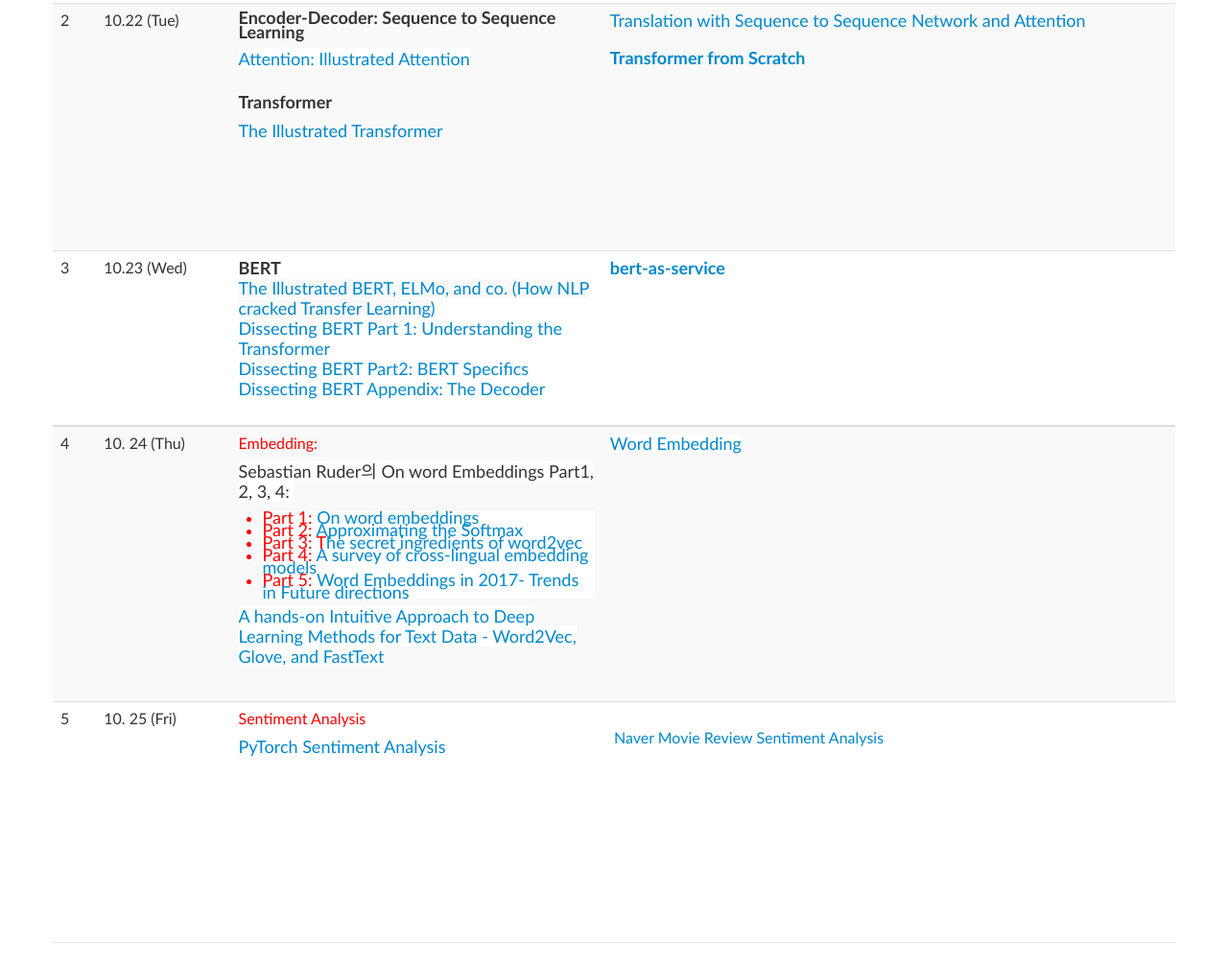
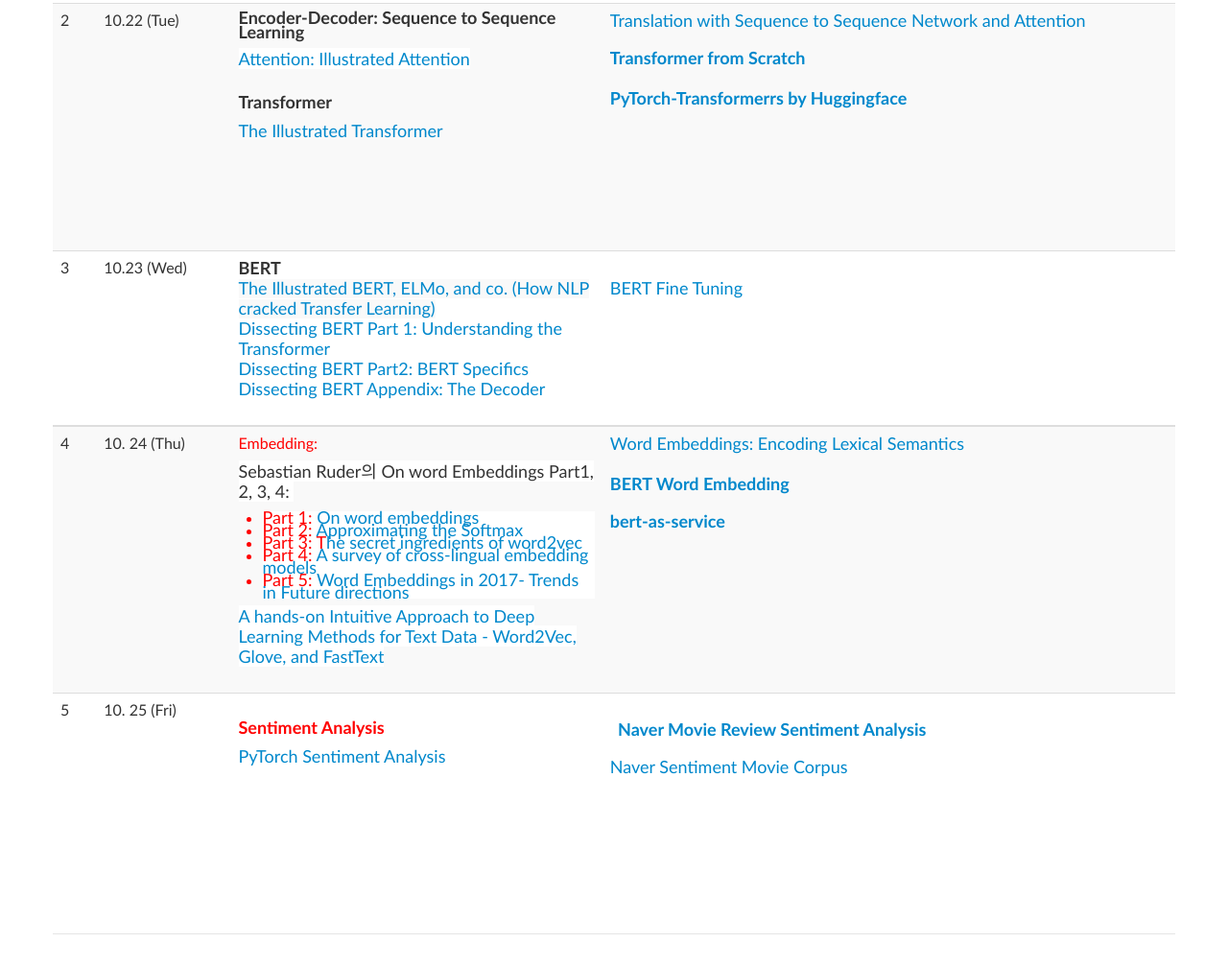
Before and after one commit to hpshin/BigDataCampNLP, a plain HTML site: page index.html in a window 1280 px wide. Shown: the part 1578-2585 px from the top of the page at 96% size. Drawn offline with Linux system fonts and the light colour scheme.

Commit message:
notebook files added and modified index

```diff
--- a/index.html
+++ b/index.html
@@ -3,7 +3,7 @@
   <head>
     <meta content="IE=11.0000" http-equiv="X-UA-Compatible">
     <meta charset="utf-8">
-    <title>UDSL</title>
+    <title>Big Camp: Natural Language Processing</title>
     <meta name="author" content="Hyopil Shin">
     <!-- Le HTML5 shim, for IE6-8 support of HTML elements -->
     <!--[if lt IE 9]>
@@ -215,6 +215,8 @@ href="https://towardsdatascience.com/getting-started-with-google-colab-f2fff97f5
 
 
 
+
+
                         Started with Google CoLab</font></font></a></li>
               </ul>
             </ul>
@@ -303,6 +305,8 @@ href="https://towardsdatascience.com/machine-learning-basics-part-1-a36d38c7916"
 
 
 
+
+
                             Learning -Basics</font></font></a></li>
                     <li style="line-height: 18px;"><font size="+1"><font
                           face="Trebuchet MS"><a
@@ -343,6 +347,8 @@ href="https://medium.com/@ageitgey/natural-language-processing-is-fun-9a0bff3785
                               href="data/PyTorchAll.ipynb">PyTorch All</a></b></font></font></li>
                     <li><font size="+1"><font face="Trebuchet MS"><b><a
 href="data/DeepLearningForNaturalLanguageProcessingWithPytorch.ipynb">Deep
+
+
 
 
                               Learning For Natural Language Processing
@@ -421,7 +427,17 @@ href="https://pytorch.org/tutorials/intermediate/seq2seq_translation_tutorial.ht
 href="file:///Users/deeplearning/OneDrive/cl_course/udsNLP/data/transformer_from_scratch.ipynb">Transformer
 
 
-                        from Scratch</a></b></font></td>
+
+
+                        from Scratch</a><br>
+                      <br>
+                    </b></font><a
+                    href="https://github.com/huggingface/transformers"><font
+                      size="+1"><font face="Trebuchet MS"><b>PyTorch-Transformerrs
+                          by Huggingface </b></font></font></a><font
+                    face="Trebuchet MS" size="+1"><br>
+                  </font><br>
+                </td>
               </tr>
               <tr>
                 <td class="s2" width="23" height="97"><font
@@ -461,8 +477,24 @@ href="https://medium.com/dissecting-bert/dissecting-bert-appendix-the-decoder-3b
                   <br>
                 </td>
                 <td class="s4" width="499" height="97"><font
-                    face="Trebuchet MS" size="+1"><b><a
-                        href="https://github.com/hanxiao/bert-as-service">bert-as-service</a><br>
+                    face="Trebuchet MS" size="+1"><b><br>
+                    </b></font><font face="Trebuchet MS" size="+1"><b><font
+                        face="Trebuchet MS" size="3" color="red"><font
+                          style="color: rgb(51, 51, 51); font-style:
+                          normal; font-variant-ligatures: normal;
+                          font-variant-caps: normal; font-weight: 400;
+                          letter-spacing: normal; orphans: 2;
+                          text-align: left; text-indent: 0px;
+                          text-transform: none; white-space: normal;
+                          widows: 2; word-spacing: 0px;
+                          -webkit-text-stroke-width: 0px;
+                          background-color: rgb(255, 255, 255);
+                          text-decoration-style: initial;
+                          text-decoration-color: initial;"
+                          face="Trebuchet MS" size="+1"><font
+                            face="Trebuchet MS"><a
+                              href="https://mccormickml.com/2019/07/22/BERT-fine-tuning/">BERT
+                              Fine Tuning</a>&nbsp;</font></font></font>
                     </b></font></td>
               </tr>
             </tbody> <tbody>
@@ -487,6 +519,8 @@ href="https://medium.com/dissecting-bert/dissecting-bert-appendix-the-decoder-3b
                         text-decoration-style: initial;
                         text-decoration-color: initial;" face="Trebuchet
                         MS" size="+1"><font face="Trebuchet MS">Sebastian
+
+
 
 
                           Ruder의 On word Embeddings Part1, 2, 3,
@@ -531,6 +565,8 @@ href="http://ruder.io/word-embeddings-softmax/index.html" style="color:
                               rgb(0, 136, 204); text-decoration: none;">Approximating
 
 
+
+
                               the Softmax</a></font></div>
                       </li>
                       <li style="line-height: 13px; margin-top: 0px;
@@ -555,6 +591,8 @@ href="http://ruder.io/cross-lingual-embeddings/index.html" style="color:
 href="http://ruder.io/word-embeddings-2017/index.html" style="color:
                               rgb(0, 136, 204); text-decoration: none;">Word
 
+
+
                               Embeddings in 2017- Trends in Future
                               directions</a></font></div>
                       </li>
@@ -575,24 +613,44 @@ href="https://towardsdatascience.com/understanding-feature-engineering-part-4-de
                     0px; background-color: rgb(255, 255, 255);">A
                     hands-on Intuitive Approach to Deep Learning Methods
                     for Text Data - Word2Vec, Glove, and FastText</a><br>
-                  <p></p>
                   <br>
                 </td>
                 <td class="s4" width="499" height="158">
                   <meta charset="utf-8">
-                  <a
-href="https://github.com/makcedward/nlp/blob/master/sample/nlp-word_embedding.ipynb"
-                    style="color: rgb(0, 136, 204); text-decoration:
-                    none; font-family: &quot;Helvetica Neue&quot;,
-                    Helvetica, Arial, sans-serif; font-size: large;
-                    font-style: normal; font-variant-ligatures: normal;
-                    font-variant-caps: normal; font-weight: 400;
-                    letter-spacing: normal; orphans: 2; text-align:
-                    left; text-indent: 0px; text-transform: none;
-                    white-space: normal; widows: 2; word-spacing: 0px;
-                    -webkit-text-stroke-width: 0px; background-color:
-                    rgb(255, 255, 255);"><font face="Trebuchet MS">Word
-                      Embedding</font></a> </td>
+                  <font face="Trebuchet MS" size="+1"><a
+href="https://pytorch.org/tutorials/beginner/nlp/word_embeddings_tutorial.html#sphx-glr-beginner-nlp-word-embeddings-tutorial-py">Word
+
+
+
+
+
+
+
+
+
+
+
+
+
+
+
+
+
+
+
+
+
+
+                      Embeddings: Encoding Lexical Semantics</a><br>
+                    <br>
+                  </font><a
+                    href="https://mccormickml.com/2019/05/14/BERT-word-embeddings-tutorial/"><font
+                      face="Trebuchet MS" size="+1"><font
+                        face="Trebuchet MS"><b>BERT Word Embedding</b></font></font></a><br>
+                  <br>
+                  <font face="Trebuchet MS" size="+1"><b><a
+                        href="https://github.com/hanxiao/bert-as-service">bert-as-service</a></b></font><br>
+                </td>
               </tr>
               <tr>
                 <td class="s2" width="23" height="126"><font
@@ -600,13 +658,10 @@ href="https://github.com/makcedward/nlp/blob/master/sample/nlp-word_embedding.ip
                 <td class="s3" width="105" height="126"><font
                     face="Trebuchet MS" size="3">10. 25 (Fri)</font></td>
                 <td class="s4" width="318" height="126">
-                  <p><font face="Trebuchet MS" size="3" color="red">Sentiment
-
-
-
-
-                      Analysis<br>
-                    </font></p>
+                  <p><br>
+                    <font face="Trebuchet MS" size="3" color="red"><font
+                        face="Trebuchet MS" size="+1"><b>Sentiment
+                          Analysis</b></font> </font></p>
                   <meta charset="utf-8">
                   <a
                     href="https://github.com/bentrevett/pytorch-sentiment-analysis"
@@ -622,13 +677,30 @@ href="https://github.com/makcedward/nlp/blob/master/sample/nlp-word_embedding.ip
                     rgb(255, 255, 255);"><font face="Trebuchet MS">PyTorch
 
 
+
+
                       Sentiment Analysis</font></a> </td>
                 <td class="s4" width="499" height="126"><font
                     face="Trebuchet MS" size="3"><br>
-                    &nbsp;<a
-                      href="sentiment_classification_modified.tar">Naver
-                      Movie Review Sentiment Analysis</a><br>
-                  </font></td>
+                    &nbsp; </font><font face="Trebuchet MS" size="3"><a
+                      href="sentiment_classification_modified.tar"><font
+                        face="Trebuchet MS" size="+1"><b>Naver Movie
+                          Review Sentiment Analysis</b></font></a><br>
+                  </font>
+                  <meta charset="utf-8">
+                  <br>
+                  <meta charset="utf-8">
+                  <a href="https://github.com/e9t/nsmc/" style="color:
+                    rgb(0, 136, 204); text-decoration: none;
+                    font-family: &quot;Trebuchet MS&quot;; font-size:
+                    large; font-style: normal; font-variant-ligatures:
+                    normal; font-variant-caps: normal; font-weight: 400;
+                    letter-spacing: normal; orphans: 2; text-align:
+                    left; text-indent: 0px; text-transform: none;
+                    white-space: normal; widows: 2; word-spacing: 0px;
+                    -webkit-text-stroke-width: 0px; background-color:
+                    rgb(255, 255, 255);">Naver Sentiment Movie Corpus</a><br>
+                  <font face="Trebuchet MS" size="3"> </font></td>
               </tr>
             </tbody>
           </table>
```
